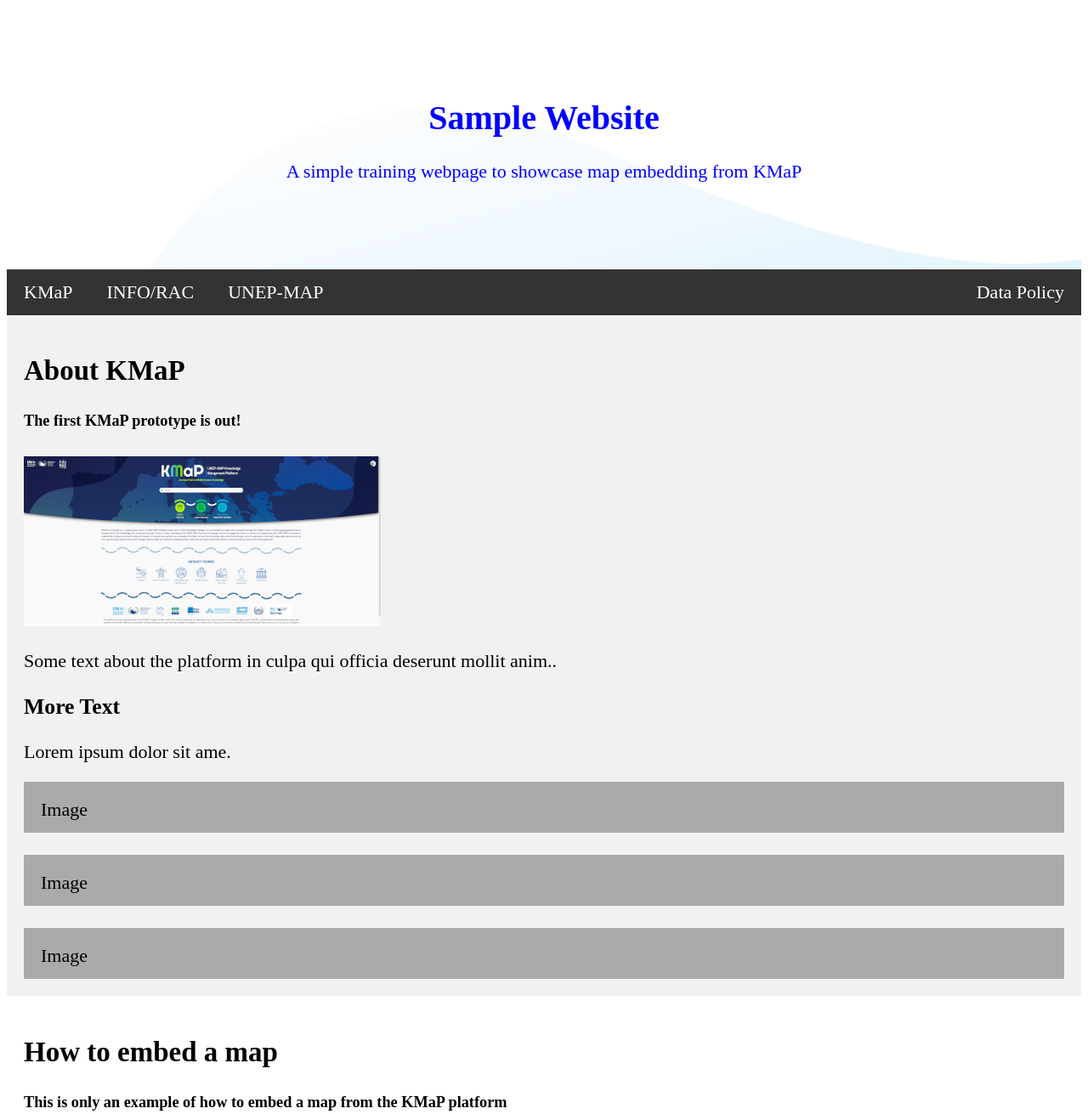
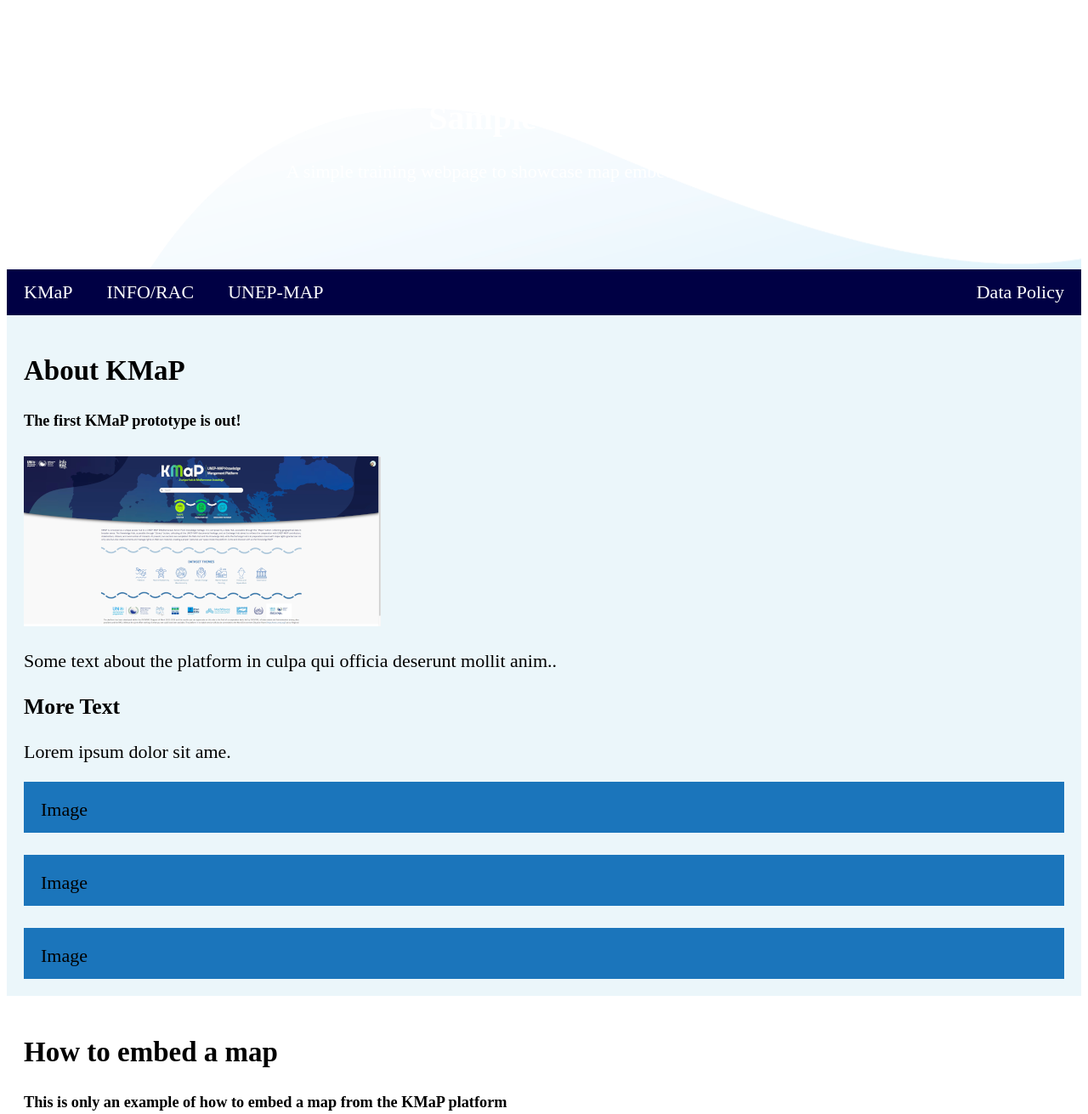
Before and after one commit to INFO-RAC/test_website, a plain HTML site: page index.html in a window 1280 px wide. Shown: the top 1311 px of the page at 85% size. Drawn offline with Linux system fonts and the light colour scheme.

Commit message:
Update index.html

```diff
--- a/index.html
+++ b/index.html
@@ -19,7 +19,7 @@ body {
   padding: 80px;
   text-align: center;
   background-image: url("background_image.png");
-  color: blue;
+  color: white;
 }
 
 /* Increase the font size of the h1 element */
@@ -30,7 +30,7 @@ body {
 /* Style the top navigation bar */
 .navbar {
   overflow: hidden;
-  background-color: #333;
+  background-color: #000044;
 }
 
 /* Style the navigation bar links */
@@ -50,8 +50,8 @@ body {
 
 /* Change color on hover */
 .navbar a:hover {
-  background-color: #ddd;
-  color: black;
+  background-color: #d1f3ff;
+  color: #000044;
 }
 
 /* Column container */
@@ -64,7 +64,7 @@ body {
 /* Sidebar/left column */
 .side {
   flex: 30%;
-  background-color: #f1f1f1;
+  background-color: #ebf6fa;
   padding: 20px;
 }
 
@@ -77,7 +77,7 @@ body {
 
 /* Fake image, just for this example */
 .fakeimg {
-  background-color: #aaa;
+  background-color: #1B75BB;
   width: 100%;
   padding: 20px;
 }
```
